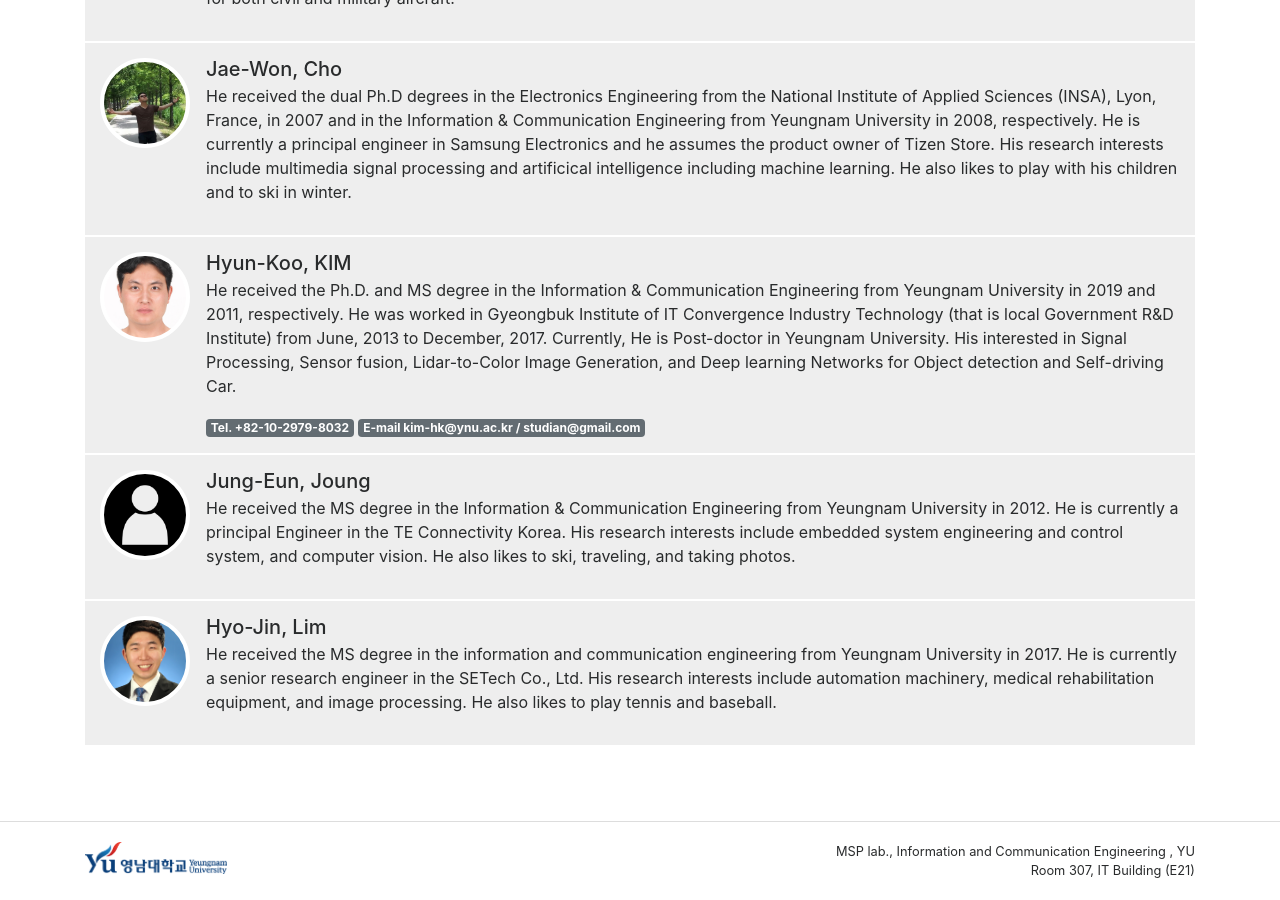
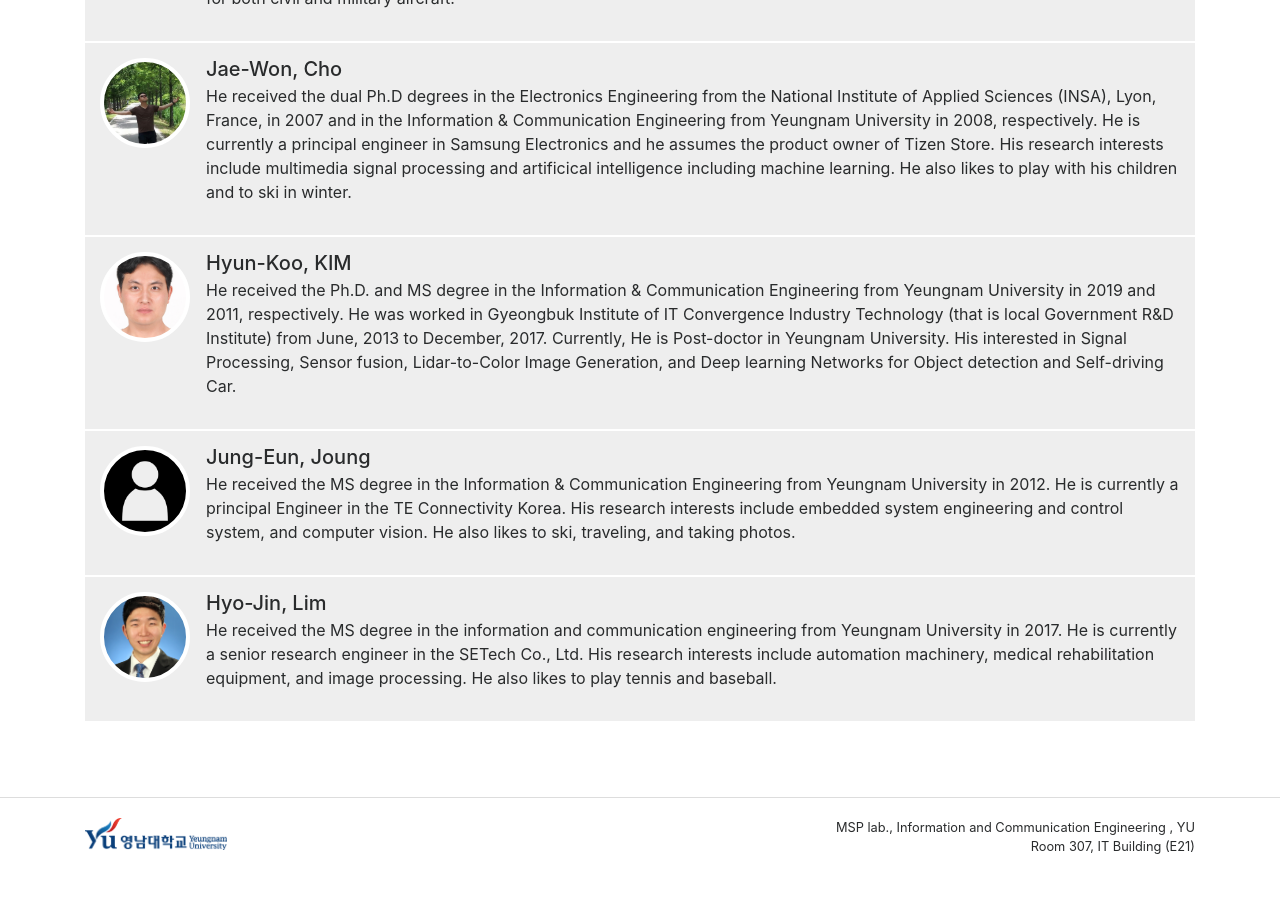
Before and after one commit to YU-MSP/yu-msp.github.io, a Jekyll site: the page built from members.html, in a window 1280 px wide and 900 px high, scrolled down 2618 px. Built offline with Jekyll 4.4.1, drawn with Linux system fonts in a browser that asks for light colours; nearby versions of some CDN libraries; after the commit the page ends 3494 px from its top, so only the background shows below that.

Commit message:
no message

```diff
--- a/_data/members.yaml
+++ b/_data/members.yaml
@@ -100,8 +100,6 @@ alumnus:
     cover: KIM-Hyun-Koo.jpg
     body: >
       He received the Ph.D. and MS degree in the Information & Communication Engineering from Yeungnam University in 2019 and 2011, respectively. He was worked in Gyeongbuk Institute of IT Convergence Industry Technology (that is local Government R&D Institute) from June, 2013 to December, 2017. Currently, He is Post-doctor in Yeungnam University. His interested in Signal Processing, Sensor fusion, Lidar-to-Color Image Generation, and Deep learning Networks for Object detection and Self-driving Car.
-    tel: +82-10-2979-8032
-    email: kim-hk@ynu.ac.kr / studian@gmail.com
   - name_kr: 정정은
     name_en: Jung-Eun, Joung
     body: >
```
